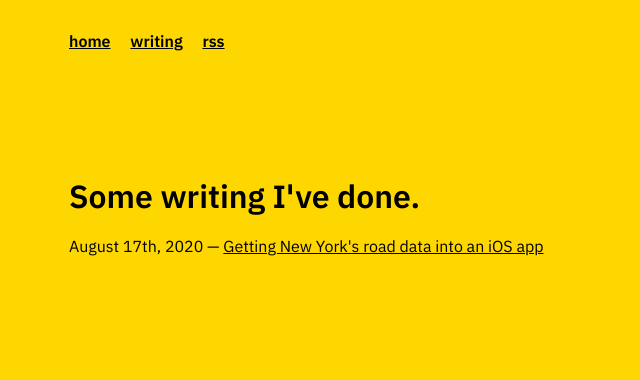
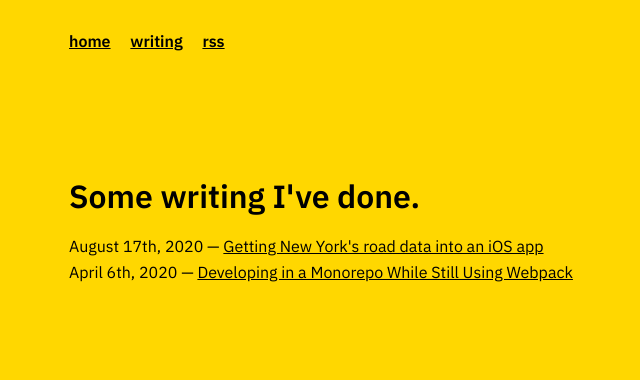
Before and after one commit to salemhilal/salemhilal.github.io, an Eleventy site: page articles/_components/writing.njk in a window 1280 px wide. Shown: the whole page, without its empty margins (219-859 px from the left). Built offline with nearby package versions, Linux system fonts and the light colour scheme; Eleventy itself is replaced by a stand-in of ours; files that its build step writes are made by us from their sources; what @toycode/markdown-it-class would draw is missing.

Commit message:
added external links
I have (and hopefully will have) writing outside of this site, so being
able to link to it is important. It's possible to do this by creating a
post that has an external link and doesn't get generated.

```diff
--- a/articles/_components/style.njk
+++ b/articles/_components/style.njk
@@ -1,9 +1,10 @@
 ---
 permalink: style.css
+eleventyExcludeFromCollections: true
 ---
 {% set css %}
     {% include "css/main.css" %}
     {% include "css/tachyons.css" %}
     {% include "css/prism-nord.css" %}
 {% endset %}
-{{css | cssmin | safe}}
+{{ css | cssmin | safe }}
--- a/articles/_components/writing.njk
+++ b/articles/_components/writing.njk
@@ -38,8 +38,8 @@ eleventyExcludeFromCollections: true
             {% include 'partials/menu.njk' %}
 			<div class="mb4 mt5 mb5-ns mt6-ns">
                 <h1>Some writing I've done.</h1>
-				{%- for post in collections.post %}
-                    <div>
+				{%- for post in collections.post | reverse %}
+                    <div class="mb2">
                         {{post.date | formatDate}} — <a href="{{post.url | url}}" class="black link underline hover-bg-black-90 hover-yellow">{{post.data.title}}</a>
                     </div>
 				{%- endfor %}
--- /dev/null
+++ b/articles/links/kevin-cac.njk
@@ -0,0 +1,9 @@
+---
+eleventyNavigation:
+  key: Developing in a Monorepo While Still Using Webpack
+  url: https://codeascraft.com/2020/04/06/developing-in-a-monorepo-while-still-using-webpack/
+title: Developing in a Monorepo While Still Using Webpack
+date: 2020-04-06
+permalink: false
+tags: post
+---
--- a/package.json
+++ b/package.json
@@ -17,6 +17,7 @@
     },
     "dependencies": {
         "@11ty/eleventy": "^0.10.0",
+        "@11ty/eleventy-navigation": "^0.1.6",
         "@11ty/eleventy-plugin-rss": "^1.0.7",
         "@11ty/eleventy-plugin-syntaxhighlight": "^3.0.1",
         "@quasibit/eleventy-plugin-sitemap": "^2.0.0",
```
Also changed, not shown: .eleventy.js, 1 other file.
